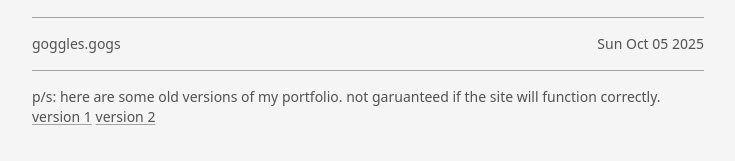
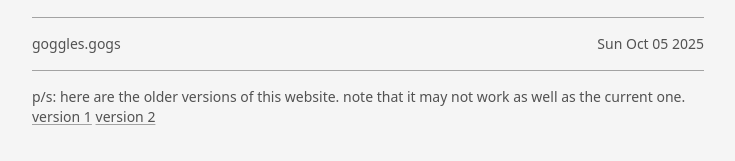
Before and after one commit to gogglesgogs/gogglesgogs.github.io, a React (Vite) app: page / in a window 1280 px wide. Shown: the part 1279-1440 px from the top of the page, without its empty margins (272-1007 px from the left). Built offline with nearby package versions, Linux system fonts and the light colour scheme; a web font is replaced by a local one.

Commit message:
Update Footer.tsx

```diff
--- a/src/components/Footer.tsx
+++ b/src/components/Footer.tsx
@@ -34,8 +34,7 @@ function Footer() {
         </figure>
       </div>
       <p className="mt-4 border-t border-neutral-400 py-4 dark:border-neutral-600">
-        p/s: here are some old versions of my portfolio. not garuanteed if the
-        site will function correctly. <br />
+        p/s: here are the older versions of this website. note that it may not work as well as the current one. <br />
         <Link
           className="font-medium underline decoration-neutral-400 decoration-[0.1em] underline-offset-2 dark:decoration-neutral-600"
           to="/v1"
```
